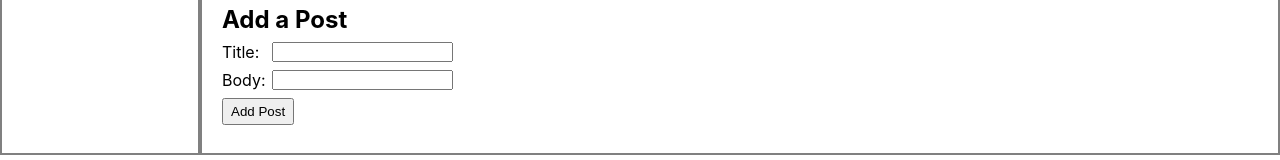
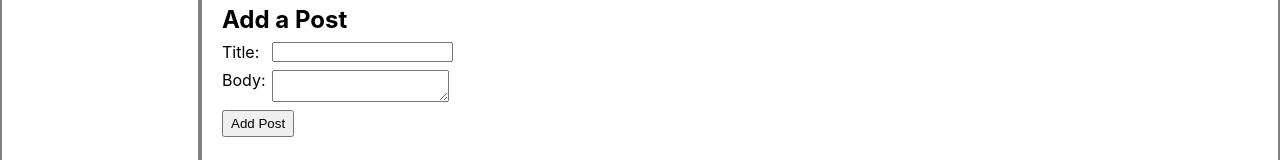
Before and after one commit to msolorio/react_wayfarer_code_along, a React (Create React App) app: page / in a window 1280 px wide. Both pictures are taken after a click on the button "Add Post". Shown: the part 400-560 px from the top of the page. Built offline with nearby package versions, Linux system fonts and the light colour scheme.

Commit message:
Adds functionality to add a post

```diff
--- a/src/components/citiesPage/AddPostForm.js
+++ b/src/components/citiesPage/AddPostForm.js
@@ -1,33 +1,55 @@
-function AddPostForm() {
+import React from 'react';
+
+class AddPostForm extends React.Component {
+  state = {
+    titleVal: '',
+    bodyVal: ''
+  }
+
+  handleTitleChange = (event) => {
+    this.setState({ titleVal: event.target.value });
+  }
+
+  handleBodyChange = (event) => {
+    this.setState({ bodyVal: event.target.value });
+  }
+
+  handleFormSubmit = (event) => {
+    event.preventDefault();
+
+    const newPost = {
+      postTitle: this.state.titleVal,
+      postBody: this.state.bodyVal
+    }
+
+    this.props.addPost(newPost);
+    this.props.toggleForm();
+  }
+
+  render() {
     return (
-    <form>
+      <form onSubmit={this.handleFormSubmit}>
         <h2 className="form-header">Add a Post</h2>
 
         <div className="form-group">
-        <label
-          className="form-label"
-          htmlFor="title"
-        >
-          Title:
-        </label>
+          <label className="form-label" htmlFor="title">Title:</label>
           <input
             className="form-input"
             type="text"
             id="title"
+            value={this.state.titleVal}
+            onChange={(event) => this.handleTitleChange(event)}
           />
         </div>
 
         <div className="form-group">
-        <label
-          className="form-label"
-          htmlFor="body"
-        >
-          Body:
-        </label>
-        <input
+          <label className="form-label" htmlFor="body">Body:</label>
+          <textarea
             className="form-input"
             type="text"
             id="body"
+            value={this.state.bodyVal}
+            onChange={(event) => this.handleBodyChange(event)}
           />
         </div>
 
@@ -35,5 +57,6 @@ function AddPostForm() {
       </form>
     );
   }
+}
 
 export default AddPostForm;
--- a/src/pages/CitiesPage.js
+++ b/src/pages/CitiesPage.js
@@ -8,7 +8,8 @@ import AddPostForm from '../components/citiesPage/AddPostForm';
 class CitiesPage extends React.Component {
   state = {
     showForm: false,
-    cityIdx: 0
+    cityIdx: 0,
+    citiesData: citiesData
   }
 
   toggleForm = () => {
@@ -19,6 +20,15 @@ class CitiesPage extends React.Component {
 
   updateCity = (index) => {
     this.setState({ cityIdx: index });
+  }
+
+  addPost = (newPost) => {
+    this.setState((state) => {
+      const stateClone = JSON.parse(JSON.stringify(state));
+      stateClone.citiesData[state.cityIdx].posts.unshift(newPost);
+
+      return stateClone;
+    });
   }
 
   renderButtons() {
@@ -33,19 +43,21 @@ class CitiesPage extends React.Component {
     return (
       <div className="main-content">
         <CitySidebar
-          cities={citiesData}
+          cities={this.state.citiesData}
           updateCity={this.updateCity}
         />
 
         <main className="featured-city">
-          <FeaturedCityInfo featuredCity={citiesData[this.state.cityIdx]} />
+          <FeaturedCityInfo
+            featuredCity={this.state.citiesData[this.state.cityIdx]}
+          />
 
           { this.renderButtons() }
 
           {
             this.state.showForm
-            ? <AddPostForm />
-            : <PostsList posts={citiesData[this.state.cityIdx].posts} />
+            ? <AddPostForm addPost={this.addPost} toggleForm={this.toggleForm} />
+            : <PostsList posts={this.state.citiesData[this.state.cityIdx].posts} />
           }
         </main>
       </div>
```
Lines whose indentation alone changed are shown as unchanged.
